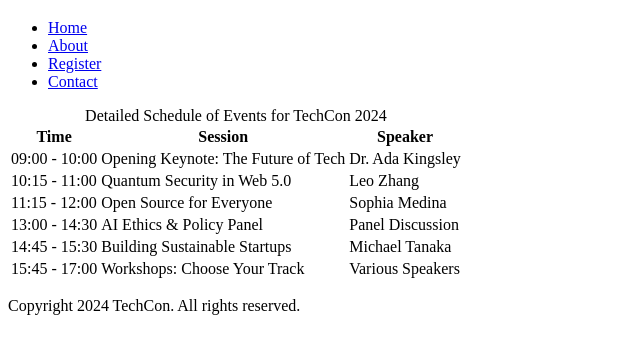
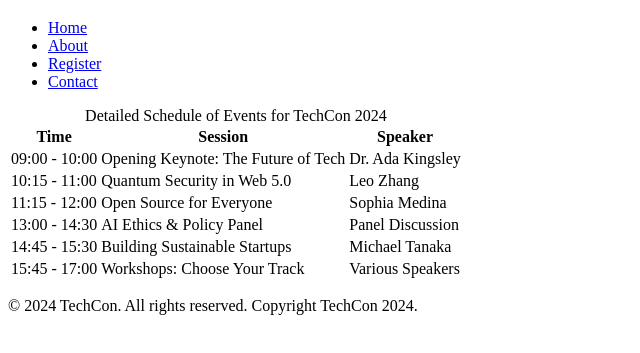
Before and after one commit to OGSett/TechCon_HTML, a plain HTML site: page techcon_website/schedule.html in a window 1280 px wide. Shown: the part 61-414 px from the top of the page, without its empty margins (0-640 px from the left). Drawn offline with Linux system fonts and the light colour scheme.

Commit message:
modifying footer for schedule.html 2

```diff
--- a/techcon_website/schedule.html
+++ b/techcon_website/schedule.html
@@ -62,7 +62,7 @@
       </table>
     </main>
 
-    <footer><p>Copyright 2024 TechCon. All rights reserved.</p></footer>
+    <footer><p>&copy; 2024 TechCon. All rights reserved. Copyright TechCon 2024.</p></footer>
 
   </body>
 </html>
```
